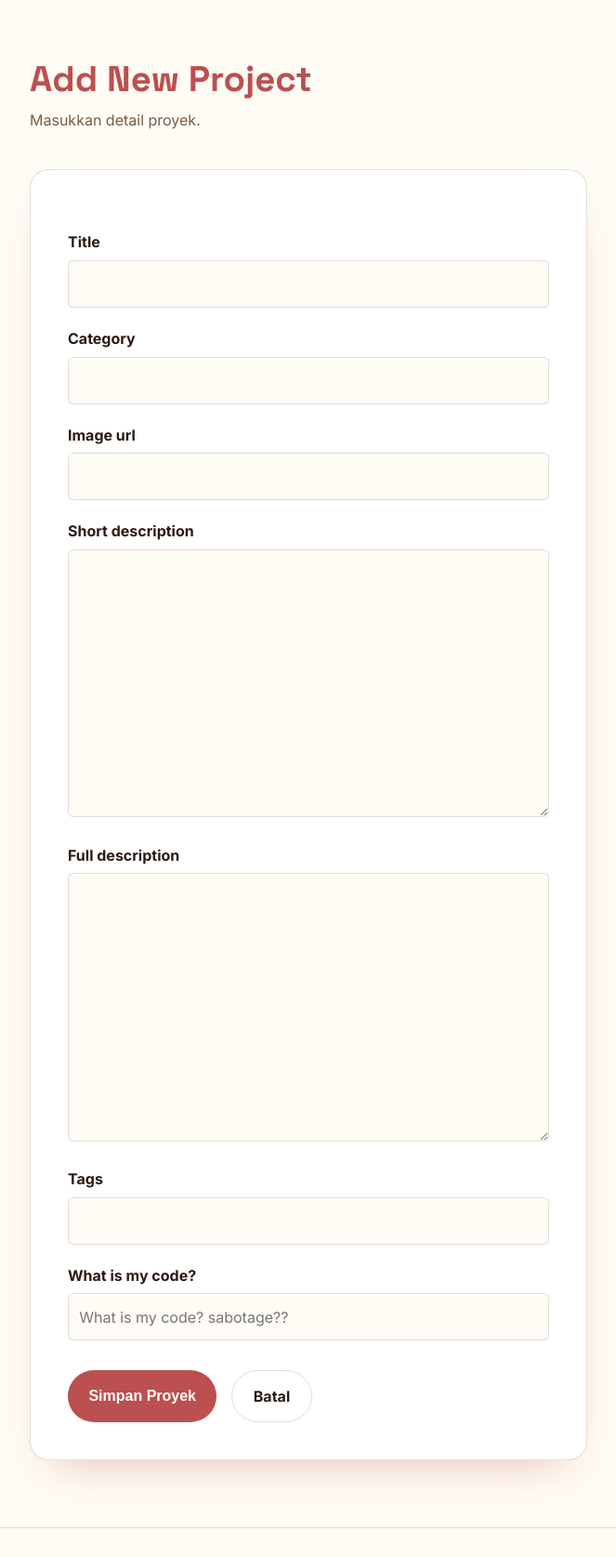
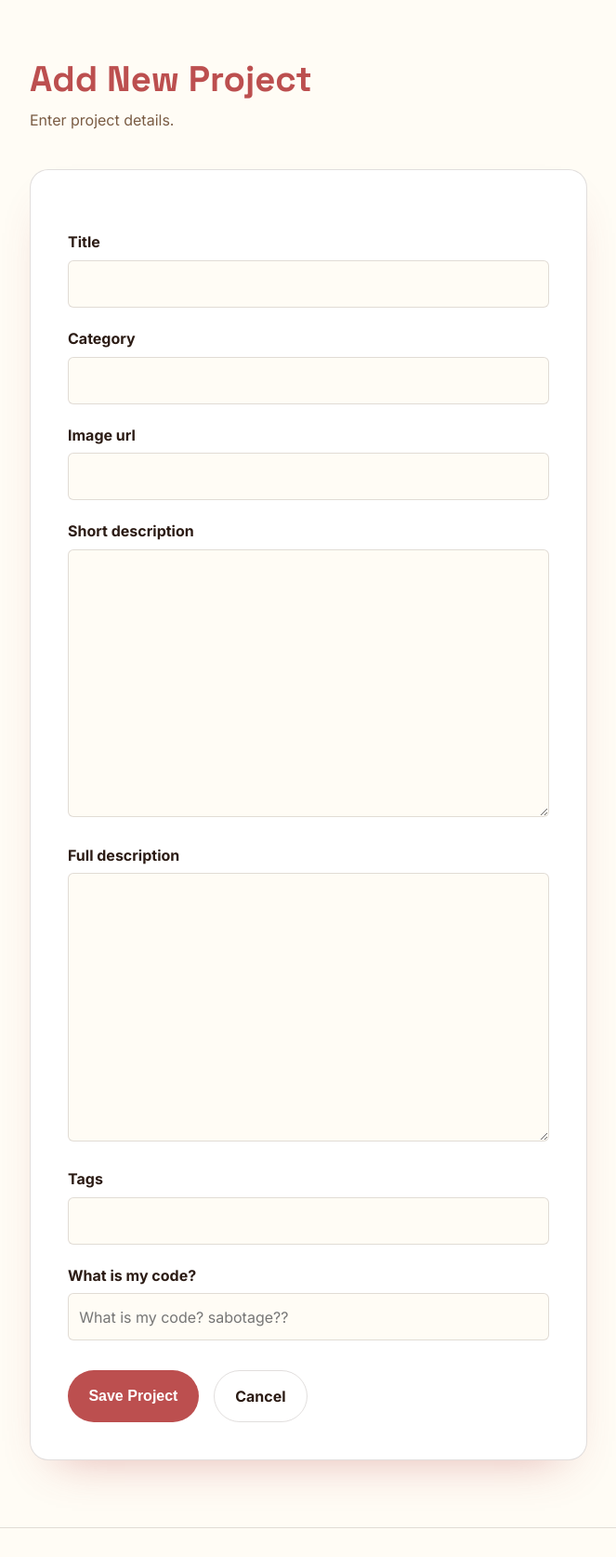
Before and after one commit to PedroTrev-09/myportofolio, a Django app: template templates/project_form.html in a window 1280 px wide. Shown: the part 69-1744 px from the top of the page at 93% size, without its empty margins (72-735 px from the left). Run offline with Django 5.2, Linux system fonts and the light colour scheme; the template is opened without the code that fills it: values that come from a table or form of the project are taken from there, others are empty.

Commit message:
Post Tutorial 03: fix language in project pages

```diff
--- a/templates/project.html
+++ b/templates/project.html
@@ -9,7 +9,7 @@
     <section class="projects" id="projects">
         <div class="container">
             <h2>Selected projects</h2>
-            <a href="{% url 'main:create_project' %}" class="contact-link primary" style="display: inline-block; margin-bottom: 1.5rem;">+ Tambah Proyek</a>
+            <a href="{% url 'main:create_project' %}" class="contact-link primary" style="display: inline-block; margin-bottom: 1.5rem;">+ Add Project</a>
 
             <p class="section-sub">A few things I've built. Filter by category, or leave it on "All".</p>
 
@@ -45,7 +45,7 @@
                             </div>
                         </article>
                     {% empty %}
-                        <p style="color: var(--ink-soft); font-style: italic;">Belum ada project yang ditambahkan.</p>
+                        <p style="color: var(--ink-soft); font-style: italic;">There are no projects to display.</p>
                     {% endfor %}
                 </div>
             </div>
--- a/templates/project_form.html
+++ b/templates/project_form.html
@@ -9,7 +9,7 @@
     <section class="projects" style="padding-top: 4rem; min-height: 80vh;">
         <div class="container">
             <h2>Add New Project</h2>
-            <p class="section-sub">Masukkan detail proyek.</p>
+            <p class="section-sub">Enter project details.</p>
 
             <div class="form-container" style="background: var(--card); padding: 2.5rem; border-radius: var(--radius-lg); border: 1px solid var(--line); box-shadow: var(--shadow); max-width: 600px; margin-top: 2rem;">
 
@@ -38,8 +38,8 @@
                     </div>
 
                     <div style="margin-top: 2rem; display: flex; gap: 1rem;">
-                        <button type="submit" class="contact-link primary" style="background: var(--dusk); border-color: var(--dusk); border: none; cursor: pointer; font-size: 1rem;">Simpan Proyek</button>
-                        <a href="{% url 'main:show_project' %}" class="contact-link ghost">Batal</a>
+                        <button type="submit" class="contact-link primary" style="background: var(--dusk); border-color: var(--dusk); border: none; cursor: pointer; font-size: 1rem;">Save Project</button>
+                        <a href="{% url 'main:show_project' %}" class="contact-link ghost">Cancel</a>
                     </div>
                 </form>
 
```
Also changed, not shown: templates/components/project_delete_modal.html (+5 -5 lines).
